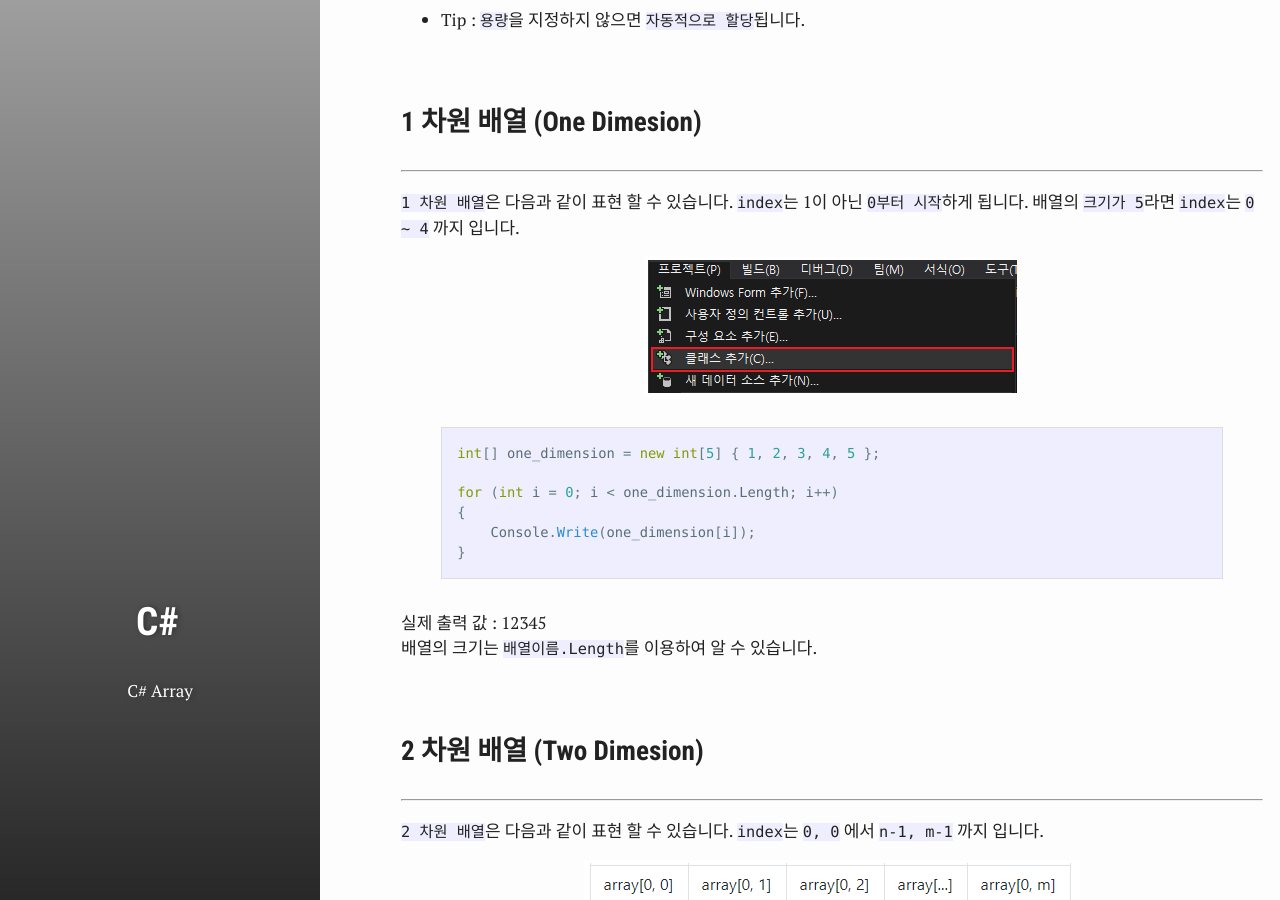
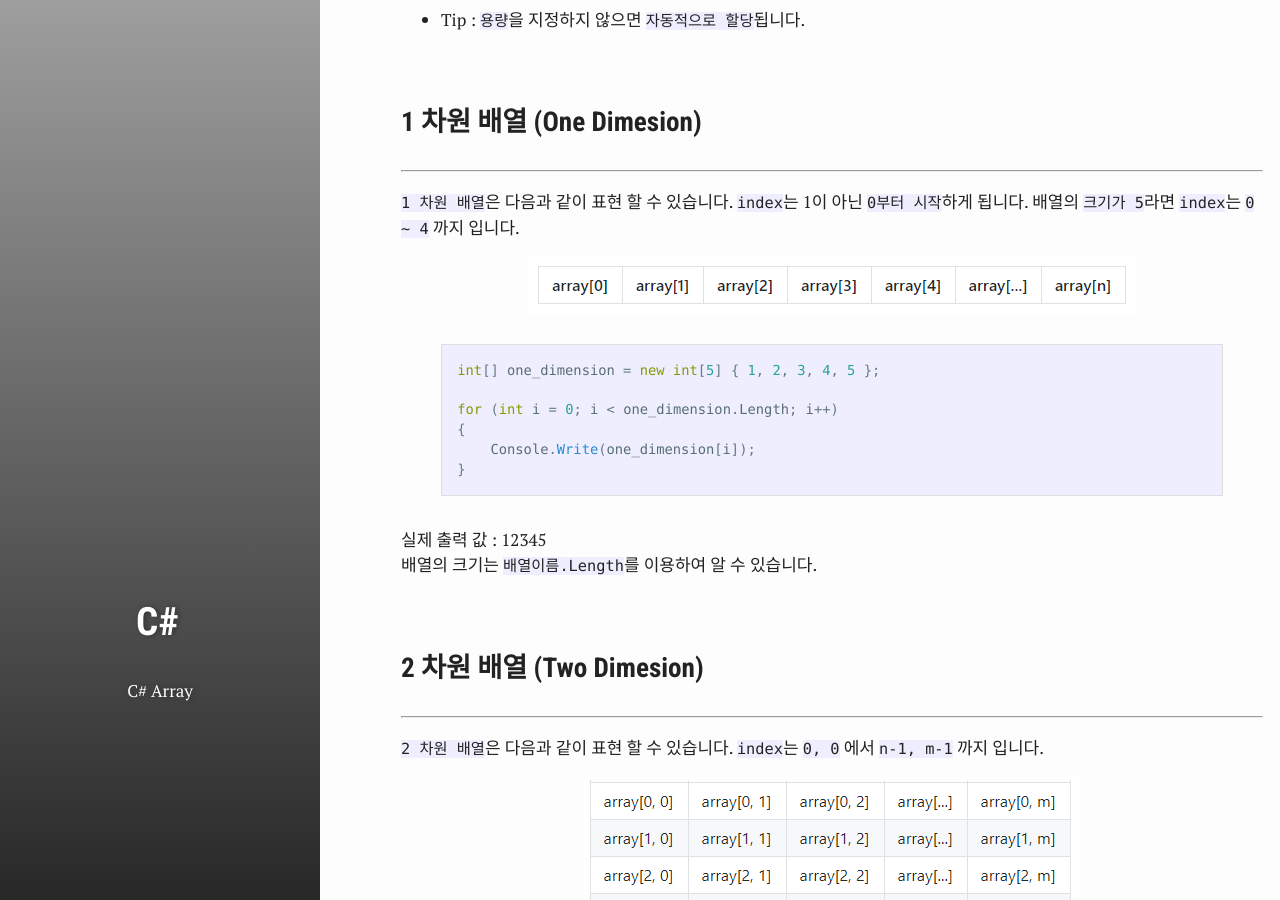
Before and after one commit to test076923/076923.github.io, a Jekyll site: the page built from _posts/2017-09-18-C#-16.md, in a window 1280 px wide and 900 px high, scrolled down 788 px. Built offline with Jekyll 4.4.1, drawn with Linux system fonts in a browser that asks for light colours; comment, search, counter and statistics services are not loaded.

Commit message:
Update 2017-09-18-C#-16.md

```diff
--- a/_posts/2017-09-18-C#-16.md
+++ b/_posts/2017-09-18-C#-16.md
@@ -45,7 +45,7 @@ array[4] = 5;
 `1 차원 배열`은 다음과 같이 표현 할 수 있습니다. `index`는 1이 아닌 `0부터 시작`하게 됩니다. 배열의 `크기가 5`라면 `index`는 `0 ~ 4` 까지 입니다.
 
 
-[![1]({{ site.images }}/C/ch14/1.png)]({{ site.images }}/C/ch14/1.png)
+[![1]({{ site.images }}/C/ch16/1.png)]({{ site.images }}/C/ch16/1.png)
 
 
 {% highlight c# %}
```
